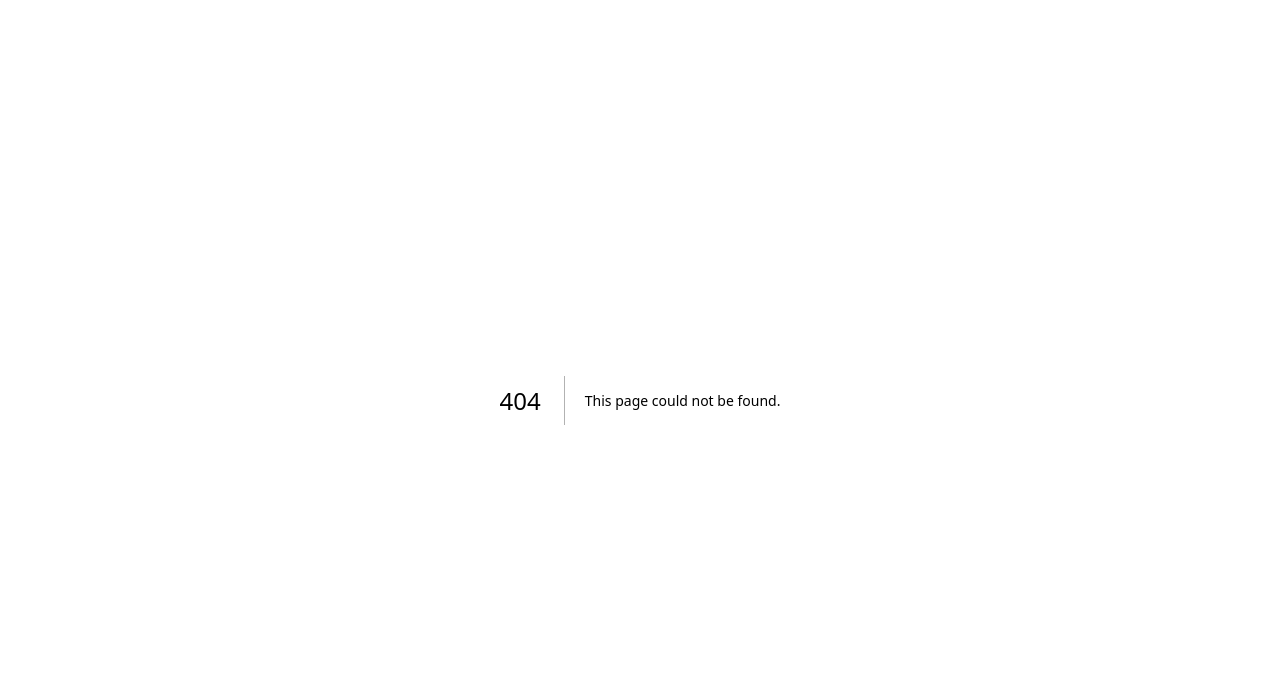
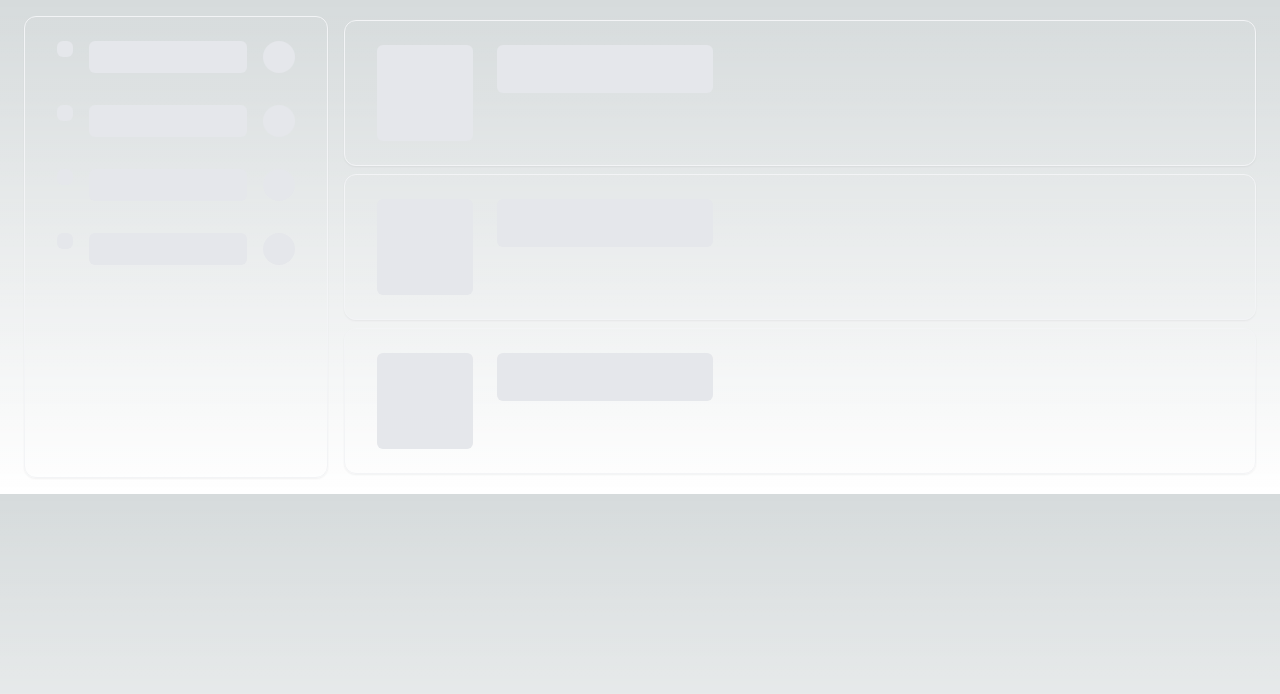
Before and after one commit to BenyKammoun/data-gov-frontend, a Next.js app: page /datasets in a window 1280 px wide. Before the commit this address had no page. Shown: the top 694 px of the page. Built offline with nearby package versions, Linux system fonts and the light colour scheme.

Commit message:
task-000001--datasets (lis) route page template added.

```diff
--- /dev/null
+++ b/app/datasets/page.tsx
@@ -0,0 +1,7 @@
+import { DatasetsListSkeleton } from "../components/skeletons";
+
+export default function DatasetsPage() {
+    return (
+        <DatasetsListSkeleton />
+    );
+}
```
